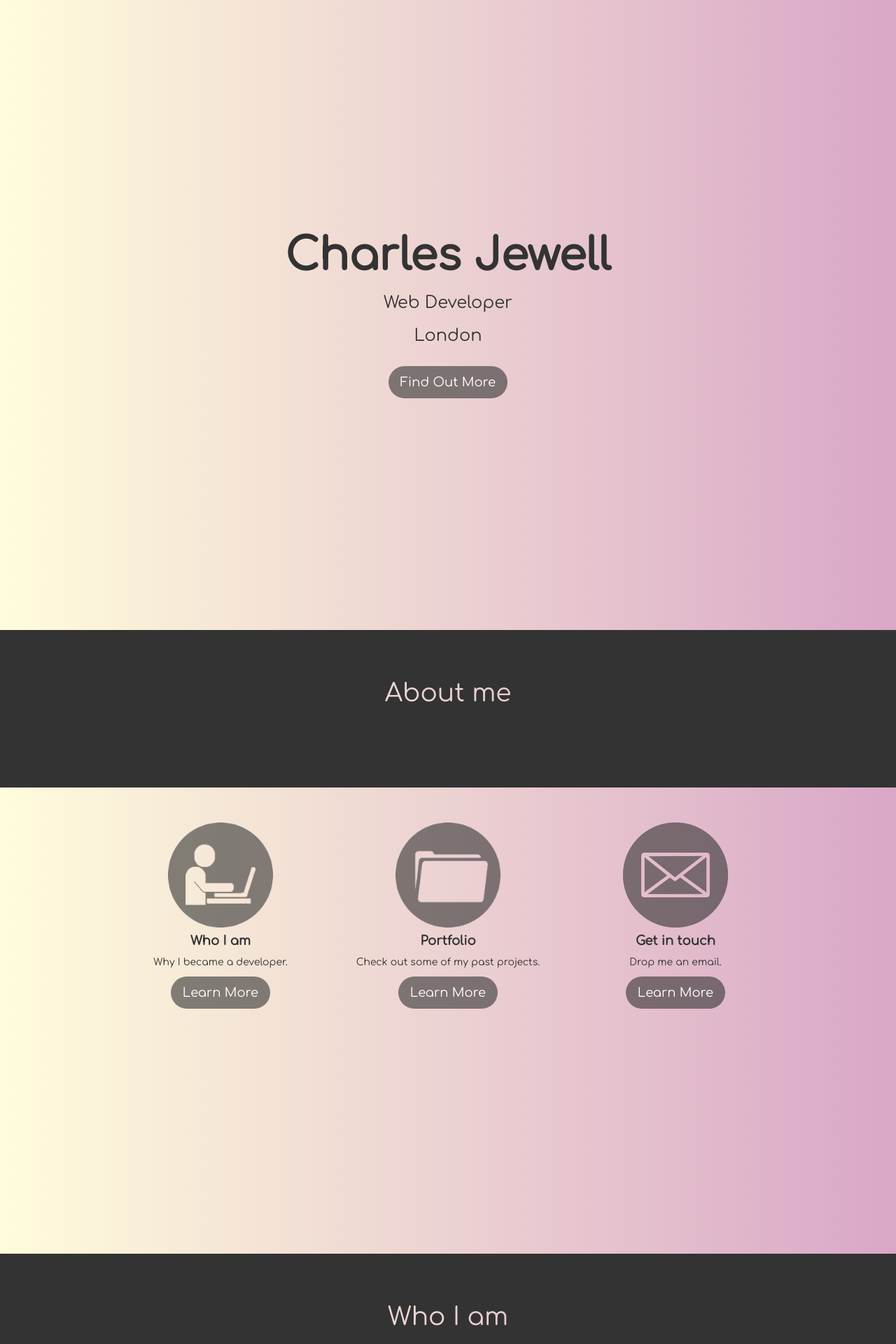
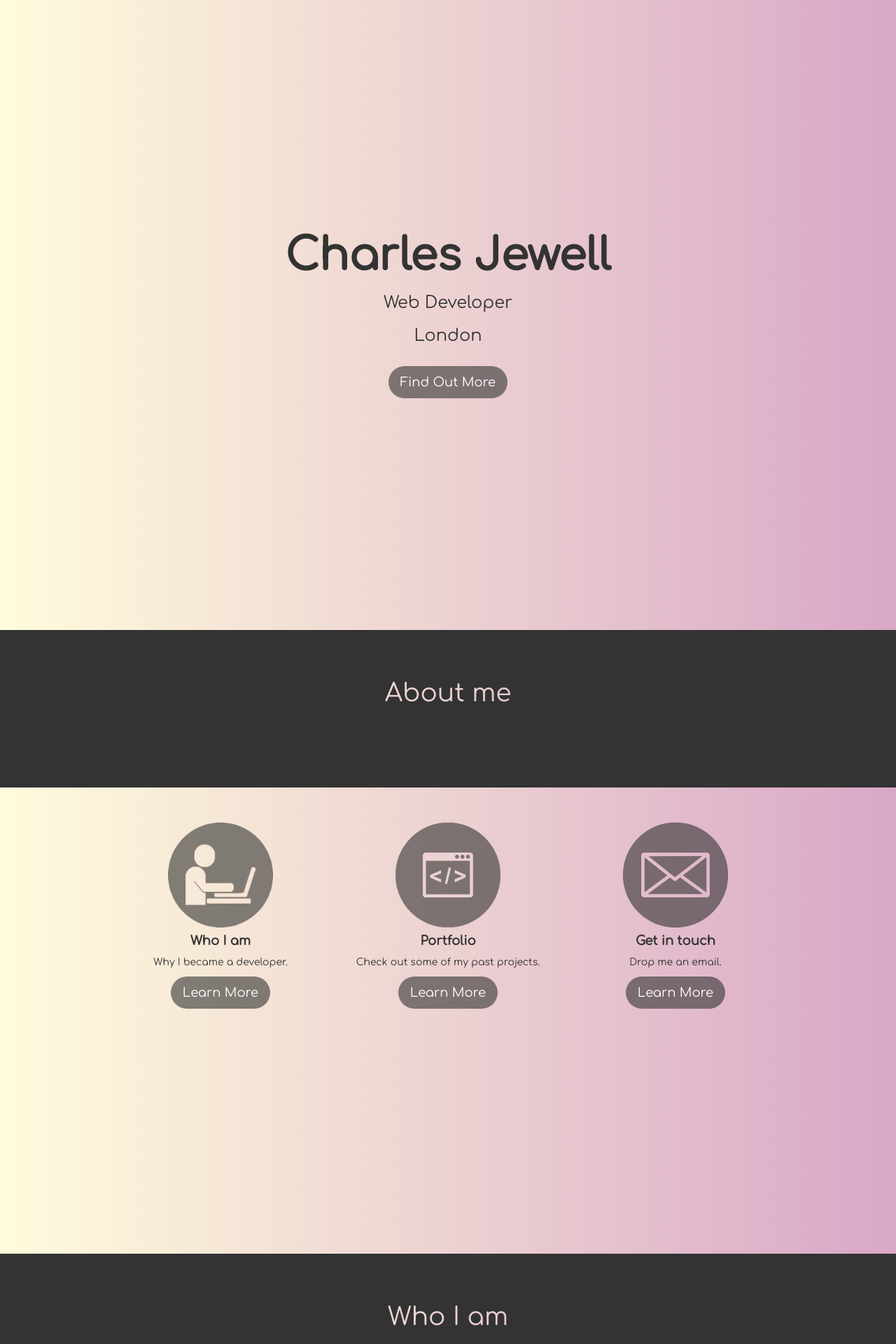
Before and after one commit to cjewell47/cjewell47.github.io, a Jekyll site: the page built from index.html, in a window 1280 px wide. Shown: the top 1920 px of the page at 70% size. Built offline with Jekyll 4.4.1, drawn with Linux system fonts in a browser that asks for light colours.

Commit message:
changed portfolio icon

```diff
--- a/_includes/services.html
+++ b/_includes/services.html
@@ -16,7 +16,7 @@
           </div>
           <div class="col-md-4 col-sm-6">
             <div class="service-item">
-              <img class="service-img" id="port-icon" src="img/portfolio-icon.png">
+              <img class="service-img" id="port-icon" src="img/web-portfolio-icon.png">
               <h4>
                 <strong class="port-text">Portfolio</strong>
               </h4>
```
Also changed, not shown: img/web-portfolio-icon.png (added).
